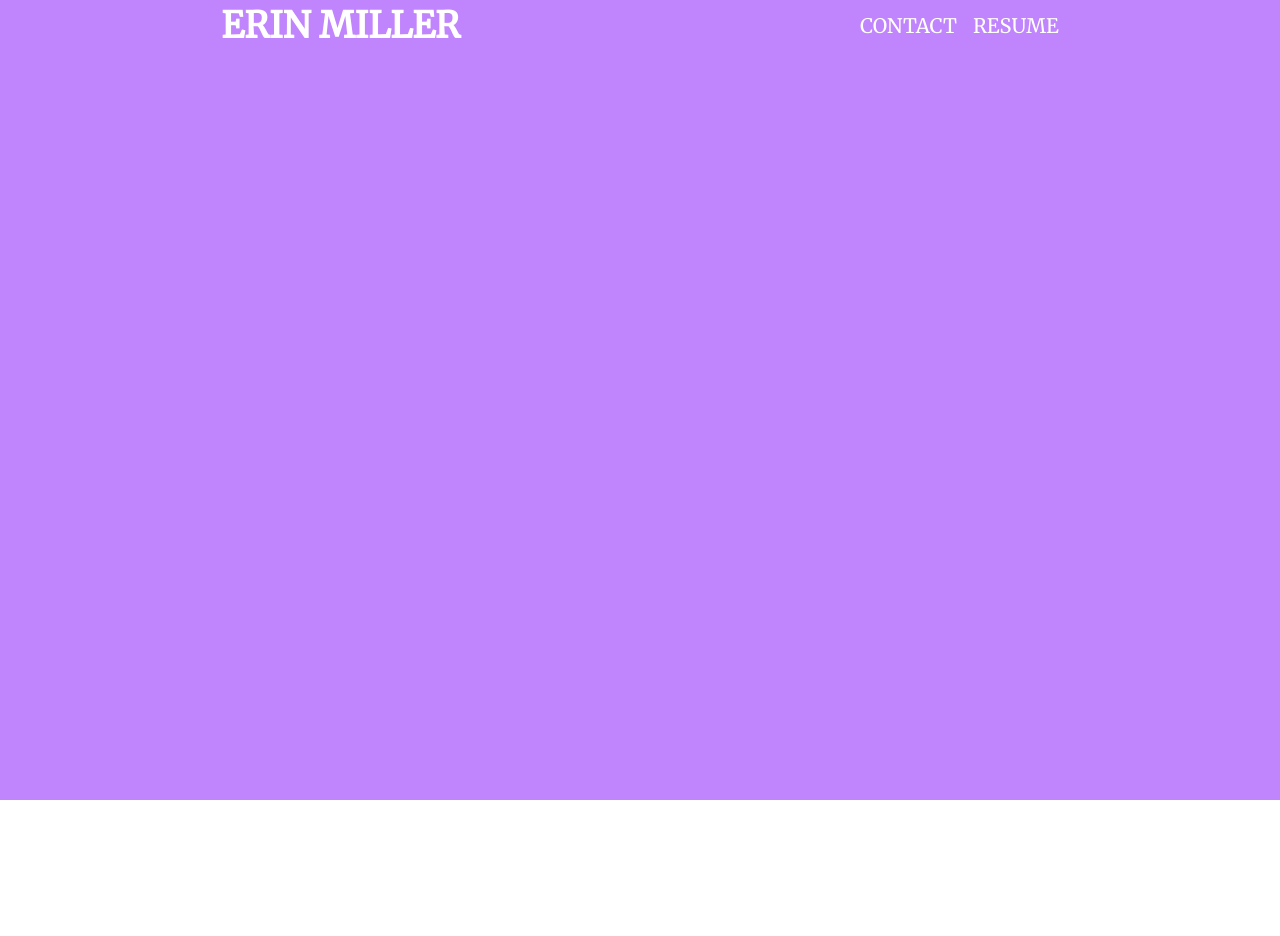
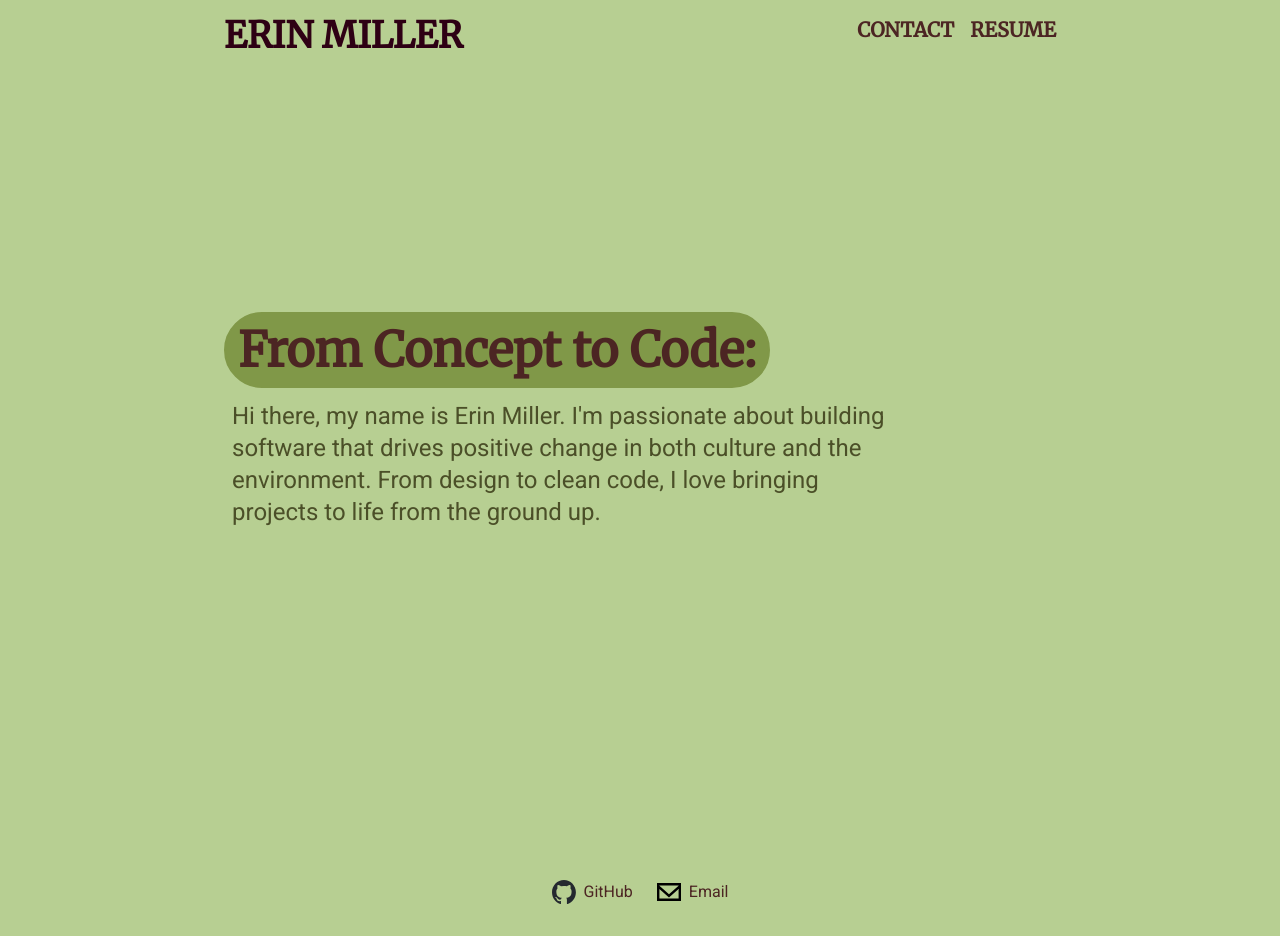
Before and after one commit to erin-miller/portfolio, a Next.js app: page / in a window 1280 px wide. Before the commit the page ends 800 px from the top, so only its background shows below. Built offline with nearby package versions, Linux system fonts and the light colour scheme.

Commit message:
add: home page

```diff
--- a/app/contact/page.tsx
+++ b/app/contact/page.tsx
@@ -1,9 +1,6 @@
-import Navbar from "../navbar";
-
 export default async function Page() {
   return (
     <div>
-      <Navbar />
       <h1>This is my contact page!</h1>
     </div>
   );
--- /dev/null
+++ b/app/footer.tsx
@@ -0,0 +1,24 @@
+export default function Footer() {
+  return (
+    <footer className="text-cbrown py-4 mt-10">
+      <div className="flex justify-center space-x-6">
+        <a
+          href="https://github.com/erin-miller"
+          target="_blank"
+          rel="noopener noreferrer"
+          className="hover:text-darkmoss flex items-center space-x-2"
+        >
+          <img src="/github-mark.svg" alt="GitHub" className="w-6 h-6" />
+          <span>GitHub</span>
+        </a>
+        <a
+          href="mailto:erinm1018@gmail.com"
+          className="hover:text-darkmoss flex items-center space-x-2    "
+        >
+          <img src="/email.svg" alt="Email" className="w-6 h-6" />
+          <span>Email</span>
+        </a>
+      </div>
+    </footer>
+  );
+}
--- a/app/layout.tsx
+++ b/app/layout.tsx
@@ -3,6 +3,8 @@ import { Geist, Geist_Mono } from "next/font/google";
 import "./globals.css";
 
 import { Roboto, Merriweather } from "next/font/google";
+import Navbar from "./navbar";
+import Footer from "./footer";
 
 const roboto = Roboto({
   variable: "--font-roboto",
@@ -42,7 +44,11 @@ export default function RootLayout({
       <body
         className={`${roboto.variable} ${merriweather.variable} antialiased`}
       >
-        {children}
+        <div className="flex flex-col bg-lightolive min-h-screen items-center p-4 font-[family-name:var(--font-roboto)]">
+          <Navbar />
+          {children}
+          <Footer />
+        </div>
       </body>
     </html>
   );
--- a/app/navbar.tsx
+++ b/app/navbar.tsx
@@ -10,9 +10,9 @@ export default function Navbar() {
   };
 
   return (
-    <nav className="text-white p-2 w-2/3 font-[family-name:var(--font-merriweather)]">
-      <div className="container flex justify-between items-center">
-        <div className="text-4xl font-bold w-full">
+    <nav className="text-cbrown text-nowrap w-2/3 font-[family-name:var(--font-merriweather)]">
+      <div className="container flex">
+        <div className="hover:text-cbrown text-4xl font-bold w-full text-cpurple pr-5">
           <Link href="/">ERIN MILLER</Link>
         </div>
 
@@ -34,24 +34,24 @@ export default function Navbar() {
           </svg>
         </button>
 
-        <div className="hidden md:flex text-xl">
+        <div className="hidden md:flex font-bold text-xl">
           <ul className="flex space-x-4">
-            <li>
+            <li className="hover:text-moss">
               <Link href="/contact">CONTACT</Link>
             </li>
-            <li>
+            <li className="hover:text-moss">
               <Link href="/resume">RESUME</Link>
             </li>
           </ul>
         </div>
 
         {isVisible && (
-          <div className="absolute top-12 right-0 bg-gray-200 text-black font-bold rounded-sm text-center md:hidden">
+          <div className="absolute top-14 right-16 bg-moss text-cpurple font-bold rounded-xl text-center md:hidden">
             <ul className="space-y-2 p-4">
-              <li>
+              <li className="hover:text-cbrown">
                 <Link href="/contact">CONTACT</Link>
               </li>
-              <li>
+              <li className="hover:text-cbrown">
                 <Link href="/resume">RESUME</Link>
               </li>
             </ul>
--- a/app/page.tsx
+++ b/app/page.tsx
@@ -1,20 +1,19 @@
-import Navbar from "./navbar";
-
 export default function Home() {
   return (
-    <div className="grid grid-rows-[20px_1fr_20px] bg-purple-400 items-center justify-items-center min-h-screen py-4 font-[family-name:var(--font-roboto)]">
-      {/* p-8 pb-20 gap-10 sm:p-20 */}
-      <Navbar />
-
-      {/* <main className="flex flex-col w-3/4 px-4 sm:px-10 relative">
-        <div className="w-full bg-white rounded-lg p-8 sm:p-12 flex-grow">
-          <p className="text-gray-700 text-lg">
-            This is a card with a fixed height proportional to the navbar's
-            height, filling the remaining space equally. The design ensures it
-            stays consistent regardless of content length.
-          </p>
+    <div className="w-2/3 py-64 text-darkmoss">
+      <div className="font-bold text-5xl inline-block p-3 justify-center bg-moss border-moss border-2 rounded-full">
+        <div className="text-cbrown font-[family-name:var(--font-merriweather)]">
+          <h1>From Concept to Code:</h1>
         </div>
-      </main> */}
+      </div>
+      <div className="text-2xl pt-3 pl-2 max-w-2xl py-10">
+        <p>
+          Hi there, my name is Erin Miller. I'm passionate about building
+          software that drives positive change in both culture and the
+          environment. From design to clean code, I love bringing projects to
+          life from the ground up.
+        </p>
+      </div>
     </div>
   );
 }
--- a/app/resume/page.tsx
+++ b/app/resume/page.tsx
@@ -1,9 +1,6 @@
-import Navbar from "../navbar";
-
 export default async function Page() {
   return (
     <div>
-      <Navbar />
       <h1>This is my resume page!</h1>
     </div>
   );
--- a/tailwind.config.ts
+++ b/tailwind.config.ts
@@ -11,6 +11,11 @@ export default {
       colors: {
         background: "var(--background)",
         foreground: "var(--foreground)",
+        cpurple: "#2E0014",
+        cbrown: "#4c2523",
+        moss: "#809848",
+        darkmoss: "#4b4f28",
+        lightolive: "#b7cf92",
       },
     },
   },
```
Also changed, not shown: public/email.svg (added), public/github-mark.svg (added).
